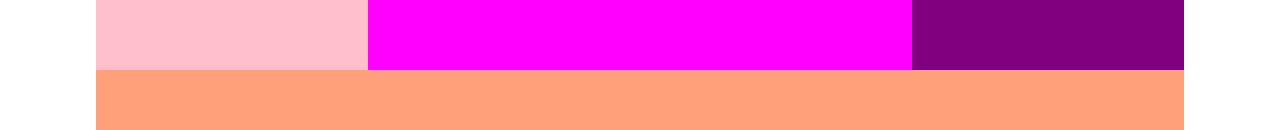
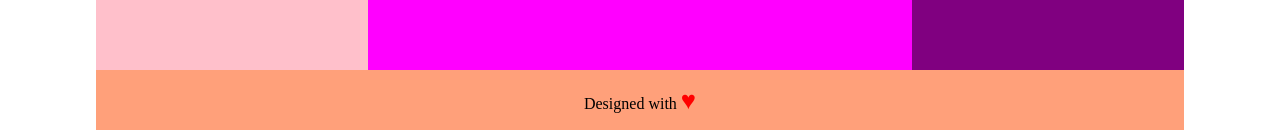
Before and after one commit to EduardoMecchia/htmlcss-struttura-wp, a plain HTML site: page index.html in a window 1280 px wide. Shown: the part 1060-1190 px from the top of the page. Drawn offline with Linux system fonts and the light colour scheme.

Commit message:
Add message to footer

```diff
--- a/css/style.css
+++ b/css/style.css
@@ -90,6 +90,18 @@ aside:last-child{
 body > footer{
     background-color: lightsalmon;
     height: 60px;
+    text-align: center;
+}
+
+footer > div{
+    text-align: center;
+    vertical-align: middle;
+    padding: 1.5%;
+}
+
+div > strong{
+    color: red;
+    font-size: 160%;
 }
 
 /* /Footer rules */
--- a/index.html
+++ b/index.html
@@ -46,6 +46,7 @@
 
     <!-- Site Footer -->
     <footer>
+        <div>Designed with <strong>&hearts;</strong></div>
     </footer>
     <!-- /Site Footer -->
 </body>
```
